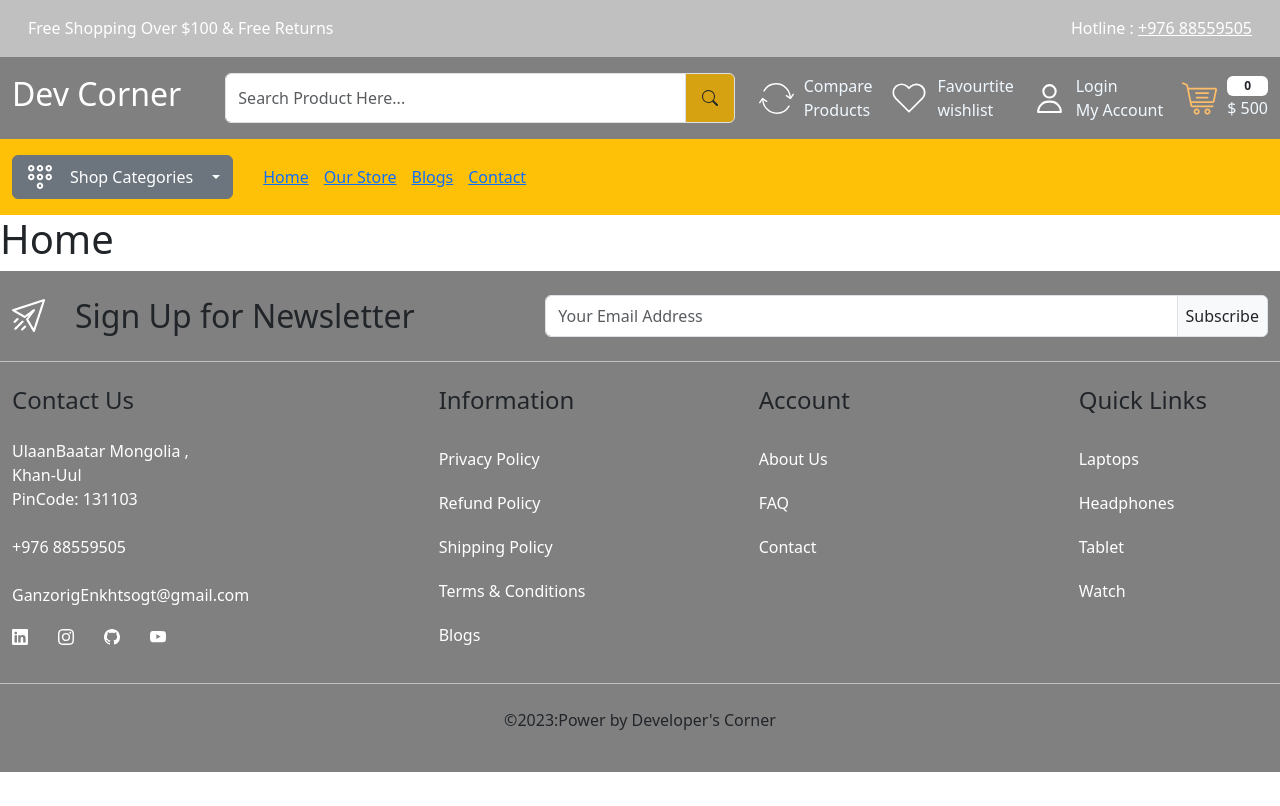
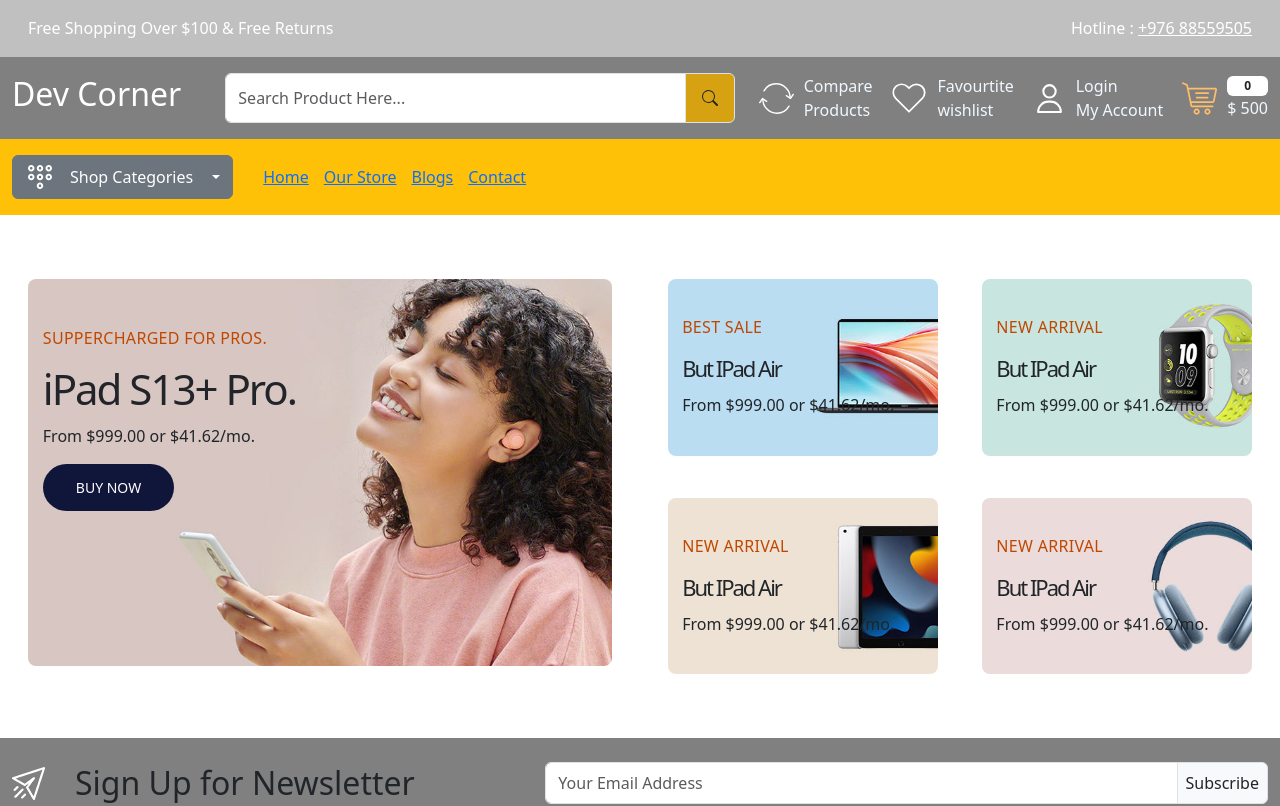
Before and after one commit to Peacefire1/E-Commerce, a React (Create React App) app in the folder ecommerce/: page / in a window 1280 px wide. Shown: the top 806 px of the page. Built offline with nearby package versions, Linux system fonts and the light colour scheme.

Commit message:
section1-half

```diff
--- a/ecommerce/src/App.css
+++ b/ecommerce/src/App.css
@@ -23,6 +23,19 @@ a {
   text-decoration: none;
   color: aliceblue;
 }
+.button {
+  background-color: rgb(16, 21, 58);
+  color: white;
+  font-size: 14px;
+  padding: 13px 33px;
+  border-radius: 25px;
+  text-decoration: none;
+}
+.button:hover {
+  background-color: orange;
+  color: black;
+}
+
 /*----------- Header -----------*/
 
 .header-top-strip {
@@ -70,3 +83,59 @@ footer:first-child {
 }
 
 /*----------- Footer End -----------*/
+
+/* ------------- Home Page ------------ */
+
+.main-banner-content {
+  top: 15%;
+  left: 5%;
+}
+
+.main-banner-content h4 {
+  font-size: 16px;
+  font-weight: 400;
+  line-height: 24px;
+  color: #bf4800;
+  margin: 0 0 12px;
+  letter-spacing: 0.3px;
+  text-transform: uppercase;
+}
+
+.main-banner-content h5 {
+  font-size: 42px;
+  line-height: 54px;
+  letter-spacing: -2px;
+  font-weight: 500;
+  padding: 0;
+  text-transform: none;
+}
+
+.small-banner-content {
+  top: 25%;
+  left: 10%;
+}
+
+.small-banner-content h4 {
+  font-size: 16px;
+  font-weight: 400;
+  line-height: 24px;
+  color: #bf4800;
+  margin: 0 0 12px;
+  letter-spacing: 0.3px;
+  text-transform: uppercase;
+}
+
+.small-banner-content h5 {
+  font-size: 22px;
+  line-height: 34px;
+  letter-spacing: -2px;
+  font-weight: 500;
+  padding: 0;
+  text-transform: none;
+}
+
+.small-banner {
+  width: 49%;
+}
+
+/* ------------- Home Page ------------ */
--- a/ecommerce/src/pages/Home.jsx
+++ b/ecommerce/src/pages/Home.jsx
@@ -1,11 +1,84 @@
-import React from 'react'
+import React from "react";
+import { Link } from "react-router-dom";
 
 const Home = () => {
   return (
     <div>
-      <h1>Home</h1>
+      <section className="home-wrapper-1 py-5">
+        <div className="container-xxl">
+          <div className="row">
+            <div className="col-6">
+              <div className="main-banner position-relative p-3">
+                <img
+                  src="images/main-banner-1.jpg"
+                  className="img-fluid rounded-3"
+                  alt="main banner"
+                />
+                <div className="main-banner-content position-absolute">
+                  <h4>SUPPERCHARGED FOR PROS.</h4>
+                  <h5>iPad S13+ Pro.</h5>
+                  <p>From $999.00 or $41.62/mo.</p>
+                  <Link className="button">BUY NOW</Link>
+                </div>
+              </div>
+            </div>
+            <div className="col-6">
+              <div className="d-flex gap-10 flex-wrap justify-content-between align-item-center">
+                <div className="small-banner position-relative p-3">
+                  <img
+                    src="images/catbanner-01.jpg"
+                    className="img-fluid rounded-3"
+                    alt="main banner"
+                  />
+                  <div className="small-banner-content position-absolute">
+                    <h4>BEST SALE</h4>
+                    <h5>But IPad Air</h5>
+                    <p>From $999.00 or $41.62/mo.</p>
+                  </div>
+                </div>
+                <div className="small-banner position-relative p-3">
+                  <img
+                    src="images/catbanner-02.jpg"
+                    className="img-fluid rounded-3"
+                    alt="main banner"
+                  />
+                  <div className="small-banner-content position-absolute">
+                    <h4>NEW ARRIVAL</h4>
+                    <h5>But IPad Air</h5>
+                    <p>From $999.00 or $41.62/mo.</p>
+                  </div>
+                </div>
+                <div className="small-banner position-relative p-3">
+                  <img
+                    src="images/catbanner-03.jpg"
+                    className="img-fluid rounded-3"
+                    alt="main banner"
+                  />
+                  <div className="small-banner-content position-absolute">
+                    <h4>NEW ARRIVAL</h4>
+                    <h5>But IPad Air</h5>
+                    <p>From $999.00 or $41.62/mo.</p>
+                  </div>
+                </div>
+                <div className="small-banner position-relative p-3">
+                  <img
+                    src="images/catbanner-04.jpg"
+                    className="img-fluid rounded-3"
+                    alt="main banner"
+                  />
+                  <div className="small-banner-content position-absolute">
+                    <h4>NEW ARRIVAL</h4>
+                    <h5>But IPad Air</h5>
+                    <p>From $999.00 or $41.62/mo.</p>
+                  </div>
+                </div>
+              </div>
+            </div>
+          </div>
+        </div>
+      </section>
     </div>
-  )
-}
+  );
+};
 
-export default Home
+export default Home;
```
